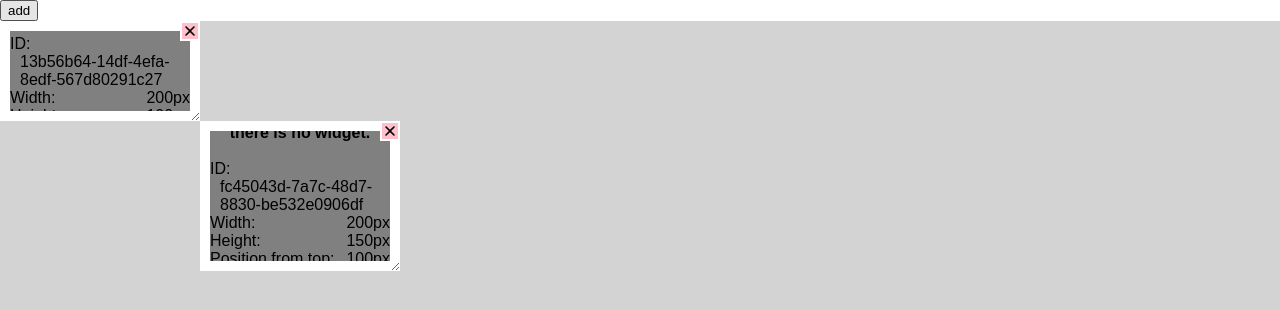
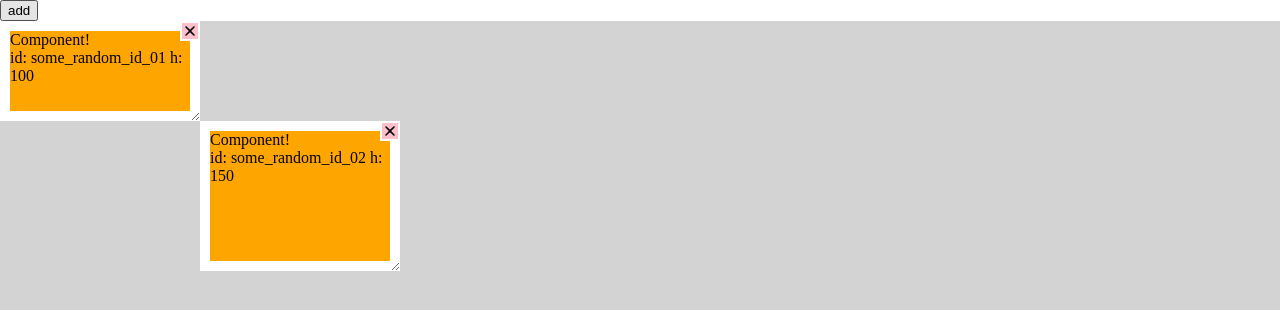
Before and after one commit to a13k5-tilsig/Tilgrid, a SvelteKit app: page / in a window 1280 px wide. Shown: the top 310 px of the page. Built offline with nearby package versions, Linux system fonts and the light colour scheme.

Commit message:
Can now render passed components.
By wrapping component in widget(widget: IWidget) snippet for passing the
widget props to the component when the component enter Tilgrid
container.

```diff
--- a/src/lib/tilgridlib/Tilgrid.svelte
+++ b/src/lib/tilgridlib/Tilgrid.svelte
@@ -1,4 +1,5 @@
 <script lang="ts">
+	import type { Component, Snippet } from 'svelte';
 	import type { IFuncs, IWidget } from './types/widget.ts';
 	import Widget from './Widget.svelte';
 
@@ -10,6 +11,7 @@
 	interface Props {
 		container: HTMLDivElement | undefined;
 		widgets: IWidget[];
+		widget: Snippet<[IWidget]>;
 		width?: string;
 		height?: string;
 		snappingArea?: number;
@@ -22,6 +24,7 @@
 	let {
 		container = $bindable(),
 		widgets = $bindable(),
+		widget,
 		width = DEFAULT_WIDTH,
 		height = DEFAULT_HEIGHT,
 		snappingArea = DEFAULT_SNAPPING_AREA,
@@ -50,7 +53,7 @@
 		--snapping-align-comp: {alignSnappingGrid}px;
 	"
 >
-	{#each widgets as _, i}
+	{#each widgets as w, i}
 		<Widget
 			bind:spec={widgets[i]}
 			bind:moving
@@ -58,7 +61,9 @@
 			{snappingArea}
 			{snappingAnimTime}
 			{funcs}
-		/>
+		>
+			{@render widget?.(w)}
+		</Widget>
 	{/each}
 </div>
 
--- /dev/null
+++ b/src/lib/tilgridlib/WidgetTestContent.svelte
@@ -0,0 +1,16 @@
+<script lang="ts">
+	import { onMount } from 'svelte';
+	import type { IWidget } from './types/widget';
+
+	interface Props {
+		widget: IWidget;
+	}
+
+	let { widget }: Props = $props();
+</script>
+
+<div style="width: 100%; height: 100%; background-color: orange;">
+	Component!<br />
+	id: {widget.id}
+	h: {widget.h}
+</div>
--- /dev/null
+++ b/src/lib/tilgridlib/WidgetTestContent2.svelte
@@ -0,0 +1,16 @@
+<script lang="ts">
+	import { onMount } from 'svelte';
+	import type { IWidget } from './types/widget';
+
+	interface Props {
+		widget: IWidget;
+	}
+
+	let { widget }: Props = $props();
+</script>
+
+<div style="width: 100%; height: 100%; background-color: red;">
+	Component!<br />
+	id: {widget.id}
+	h: {widget.h}
+</div>
--- a/src/routes/+page.svelte
+++ b/src/routes/+page.svelte
@@ -3,20 +3,26 @@
 	import type { IWidget, IFuncs, ISize } from '$lib/tilgridlib/types/widget';
 	import Tilgrid from '$lib/tilgridlib/Tilgrid.svelte';
 
+	// test
+	import WidgetTestContent from '$lib/tilgridlib/WidgetTestContent.svelte';
+	import WidgetTestContent2 from '$lib/tilgridlib/WidgetTestContent2.svelte';
+
 	let widgets: IWidget[] = $state([
 		{
-			id: crypto.randomUUID(),
+			id: 'some_random_id_01',
 			x: 0,
 			y: 0,
 			w: 200,
-			h: 100
+			h: 100,
+			config: ''
 		},
 		{
-			id: crypto.randomUUID(),
+			id: 'some_random_id_02',
 			x: 200,
 			y: 100,
 			w: 200,
-			h: 150
+			h: 150,
+			config: ''
 		}
 	]);
 
@@ -53,11 +59,12 @@
 		);
 
 		widgets.push({
-			id: crypto.randomUUID(),
+			id: 'some_random_id_03',
 			x: newPos.x,
 			y: newPos.y,
 			w: widgetInitialSize.w,
-			h: widgetInitialSize.h
+			h: widgetInitialSize.h,
+			config: ''
 		});
 	}
 </script>
@@ -71,7 +78,11 @@
 		editing={false}
 		{funcs}
 		snappingArea={50}
-	/>
+	>
+		{#snippet widget(widget: IWidget)}
+			<WidgetTestContent {widget} />
+		{/snippet}
+	</Tilgrid>
 </div>
 
 <style>
```
